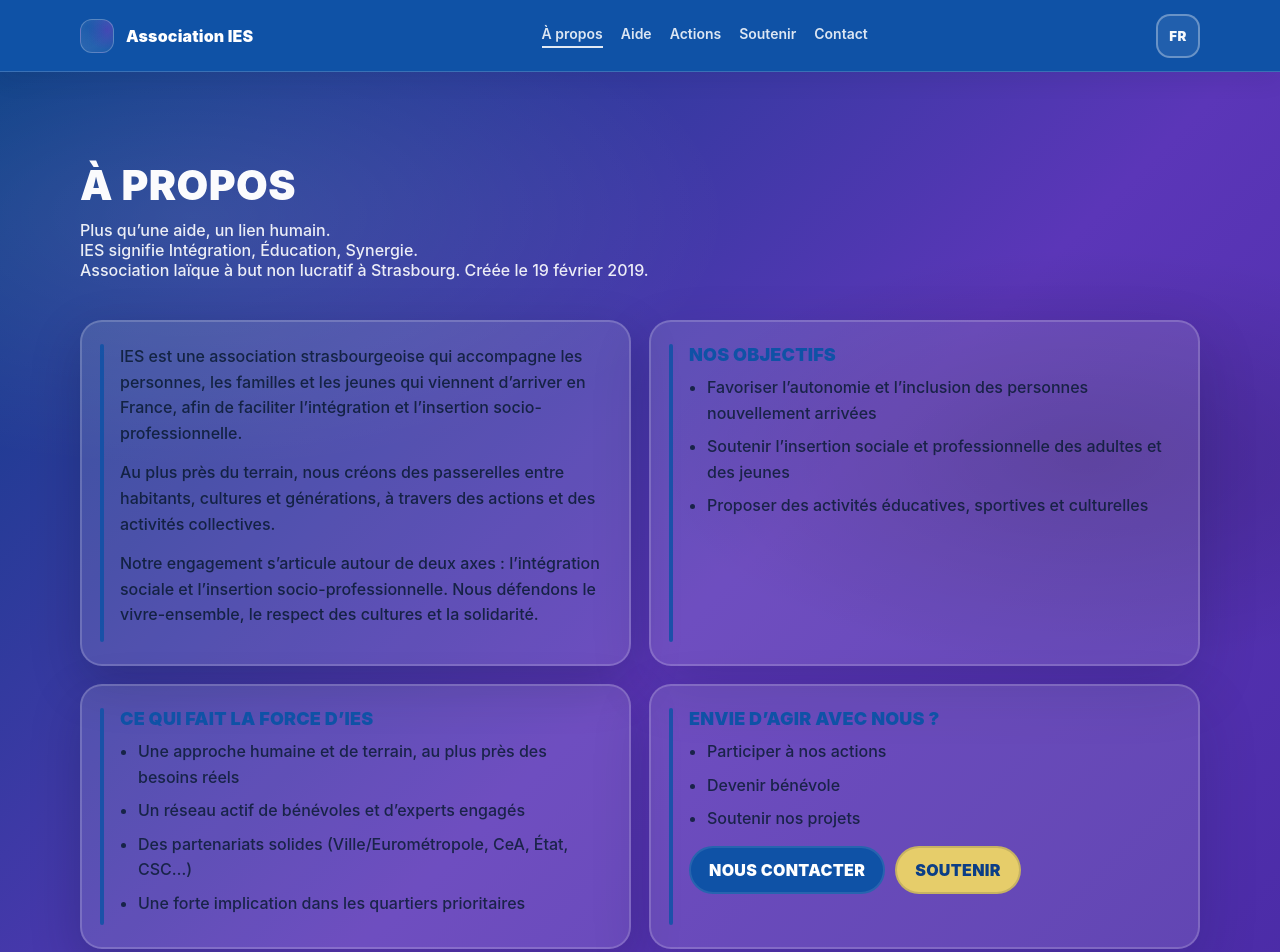
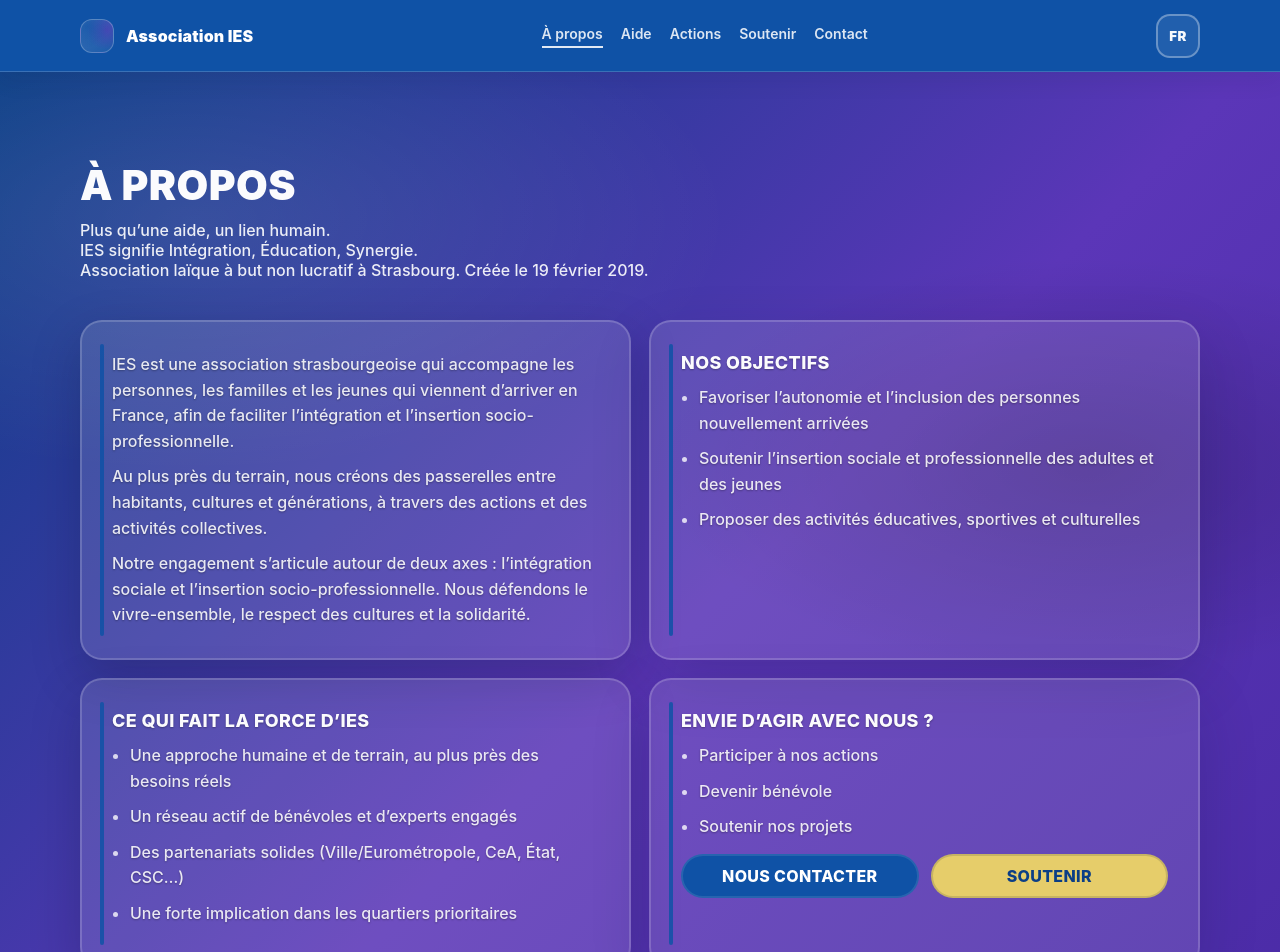
Before and after one commit to aslanzubairaev/Association-IES-, a Next.js app: page /fr/about in a window 1280 px wide. Shown: the top 952 px of the page. Built offline with nearby package versions, Linux system fonts and the light colour scheme.

Commit message:
изменил цвет текстов на странице О НАС

```diff
--- a/src/app/[locale]/about/page.tsx
+++ b/src/app/[locale]/about/page.tsx
@@ -18,7 +18,7 @@ export default function AboutPage({ params }: { params: { locale: "ru" | "fr" }
   const ctaList = copy.ctaList;
 
   return (
-    <main className="section section--purple">
+    <main className="section section--purple about-page">
       <Container>
         <div className="section-head">
           <h1 className="h2" style={{ color: "rgba(255,255,255,.98)" }}>
@@ -38,10 +38,10 @@ export default function AboutPage({ params }: { params: { locale: "ru" | "fr" }
           <div className="card card--paper about-card accent-left accent--blue" id="who">
             {/* Основной текст: три абзаца, как в новом копирайте. */}
             <p className="p">{copy.mainParagraphs[0]}</p>
-            <p className="p" style={{ marginTop: 10 }}>
+            <p className="p">
               {copy.mainParagraphs[1]}
             </p>
-            <p className="p" style={{ marginTop: 10 }}>
+            <p className="p">
               {copy.mainParagraphs[2]}
             </p>
           </div>
@@ -49,7 +49,7 @@ export default function AboutPage({ params }: { params: { locale: "ru" | "fr" }
           <div className="card card--paper card--highlight about-card accent-left accent--blue">
             {/* Список целей: три пункта, чтобы человек сразу понял направления работы. */}
             <h2 className="h3 h3--blue">{copy.goalsTitle}</h2>
-            <ul className="list" style={{ marginTop: 10 }}>
+            <ul className="list">
               {copy.goals.map((goal) => (
                 <li key={goal}>{goal}</li>
               ))}
@@ -62,7 +62,7 @@ export default function AboutPage({ params }: { params: { locale: "ru" | "fr" }
             <div className="card card--paper about-card accent-left accent--blue">
             {/* Сильные стороны: короткий список, который объясняет, почему подход работает. */}
             <h2 className="h3 h3--blue">{copy.strengthTitle}</h2>
-            <ul className="list" style={{ marginTop: 10 }}>
+            <ul className="list">
               {copy.strengthItems.map((item) => (
                 <li key={item}>{item}</li>
               ))}
@@ -72,13 +72,13 @@ export default function AboutPage({ params }: { params: { locale: "ru" | "fr" }
           <div className="card card--paper card--highlight about-card accent-left accent--blue">
             {/* Призыв к действию: что можно сделать и куда нажать. */}
             <h2 className="h3 h3--blue">{ctaTitle}</h2>
-            <ul className="list" style={{ marginTop: 10 }}>
+            <ul className="list">
               {ctaList.map((item) => (
                 <li key={item}>{item}</li>
               ))}
             </ul>
 
-            <div style={{ marginTop: 14, display: "flex", gap: 10, flexWrap: "wrap" }}>
+            <div className="about-cta">
               <Link className="btn btn--pill btn--blue" href={contactHref}>
                 {contactLabel}
               </Link>
--- a/src/app/globals.css
+++ b/src/app/globals.css
@@ -841,6 +841,86 @@ a {
   border-color: var(--surface-border);
 }
 
+.about-page .about-card {
+  padding: 30px;
+}
+
+.about-page .about-card .h3,
+.about-page .about-card .h3--blue {
+  color: var(--card-title-color);
+  font-weight: 800;
+  letter-spacing: 0.02em;
+  text-shadow: var(--card-text-shadow);
+}
+
+.about-page .about-card .p {
+  margin: 0;
+  color: var(--card-body-color);
+  font-weight: 500;
+  font-size: 16px;
+  line-height: 1.6;
+  text-shadow: var(--card-text-shadow);
+}
+
+.about-page .about-card .p + .p {
+  margin-top: 10px;
+}
+
+.about-page .about-card .list {
+  margin-top: 12px;
+  color: var(--card-body-color);
+  font-size: 16px;
+  line-height: 1.6;
+  text-shadow: var(--card-text-shadow);
+}
+
+.about-page .about-card .list li {
+  margin: 10px 0;
+  color: var(--card-body-color);
+  text-shadow: var(--card-text-shadow);
+}
+
+.about-page .about-card .list li::marker {
+  color: rgba(255, 255, 255, 0.78);
+}
+
+.about-page .about-cta {
+  margin-top: 14px;
+  display: flex;
+  gap: 12px;
+  flex-wrap: wrap;
+}
+
+.about-page .about-cta .btn {
+  height: 44px;
+  min-height: 44px;
+  padding: 0 22px;
+  font-weight: 800;
+  letter-spacing: 0.02em;
+  flex: 1 1 0;
+  justify-content: center;
+}
+
+.about-page .about-cta .btn:hover {
+  transform: translateY(-2px);
+  box-shadow: 0 12px 26px rgba(7, 12, 40, 0.25);
+}
+
+.about-page .about-cta .btn:focus-visible {
+  outline: 3px solid rgba(255, 255, 255, 0.65);
+  outline-offset: 3px;
+}
+
+@media (max-width: 520px) {
+  .about-page .about-cta {
+    width: 100%;
+  }
+
+  .about-page .about-cta .btn {
+    width: 100%;
+  }
+}
+
 /* Карточки на странице “Aide / Чем помогаем”: такие же цвета, как у quickNav. */
 .aide-card.card--paper {
   background: var(--surface);
--- a/src/components/sections/QuickNav.tsx
+++ b/src/components/sections/QuickNav.tsx
@@ -35,7 +35,7 @@ export function QuickNav({ locale }: QuickNavProps) {
 
                 <p className="p">{card.description[locale]}</p>
 
-                <div style={{ marginTop: 12 }}>
+                <div className="quickNav-cta">
                   <Button variant="secondary" href={href}>
                     {copy.ctaLabel}
                   </Button>
--- a/src/legacy/styles.css
+++ b/src/legacy/styles.css
@@ -375,42 +375,51 @@
     line-height: 1.6;
   }
 
-  /* --- Text contrast only for needs + actions-short cards --- */
+  /* --- Text contrast only for needs + trust + actions-short cards --- */
   .needs-block .card,
   .needs-block .link-card,
+  .trust-block .card,
   .actions-short-block .card,
   .actions-short-block .link-card{
-    color: var(--text-primary);
+    color: var(--card-body-color);
   }
 
   .needs-block .card h3,
   .needs-block .card .h3,
   .needs-block .link-card h3,
   .needs-block .link-card .h3,
+  .trust-block .card h3,
+  .trust-block .card .h3,
   .actions-short-block .card h3,
   .actions-short-block .link-card h3{
-    color: var(--text-primary);
+    color: var(--card-title-color);
     font-weight: 700;
+    text-shadow: var(--card-text-shadow);
   }
 
   .needs-block .card p,
   .needs-block .card li,
   .needs-block .link-card p,
   .needs-block .link-card li,
+  .trust-block .card p,
+  .trust-block .card li,
   .actions-short-block .card p,
   .actions-short-block .card li,
   .actions-short-block .link-card p,
   .actions-short-block .link-card li{
-    color: var(--text-muted);
+    color: var(--card-body-color);
     font-weight: 500;
-    line-height: 1.6;
+    line-height: 1.55;
+    text-shadow: var(--card-text-shadow);
   }
 
   .needs-block .card .muted,
   .needs-block .link-card .muted,
+  .trust-block .card .muted,
   .actions-short-block .card .muted,
   .actions-short-block .link-card .muted{
-    color: var(--text-muted);
+    color: var(--card-muted-color);
+    text-shadow: var(--card-text-shadow);
   }
 
   .needs-block .btn,
@@ -434,18 +443,9 @@
   .needs-block .card .h3,
   .needs-block .link-card h3,
   .needs-block .link-card .h3{
-    color: #f3f5ff;
-    font-weight: 700;
     text-transform: none;
     letter-spacing: 0.2px;
     font-size: 20px;
-  }
-
-  .needs-block .card p,
-  .needs-block .link-card p{
-    color: var(--text-muted);
-    font-weight: 500;
-    line-height: 1.6;
   }
 
   .needs-block .btn{
@@ -461,12 +461,16 @@
   }
 
   .actions-short-block .card-list{
-    color: var(--text-primary);
+    color: var(--card-body-color);
     letter-spacing: 0.2px;
   }
 
   .actions-short-block .card-list .bullet-list li{
-    font-weight: 600;
+    font-size: 15px;
+    font-weight: 500;
+    line-height: 1.6;
+    margin: 10px 0;
+    text-shadow: var(--card-text-shadow);
   }
 
   .actions-short-block .card-list .bullet-list li::before{
@@ -481,13 +485,15 @@
 
   .actions-short-block .card-summary .h3,
   .actions-short-block .card-summary h3{
-    color: var(--text-primary);
+    color: var(--card-title-color);
     font-weight: 700;
+    text-shadow: var(--card-text-shadow);
   }
 
   .actions-short-block .card-summary .p,
   .actions-short-block .card-summary p{
-    color: var(--text-muted);
+    color: var(--card-body-color);
+    text-shadow: var(--card-text-shadow);
   }
 
   .actions-short-block .card-summary .btn:hover{
@@ -756,7 +762,8 @@
     margin: 0;
     font-size: 16px;
     line-height: 1.6;
-    color: rgba(255,255,255,0.95);
+    color: var(--card-body-color);
+    text-shadow: var(--card-text-shadow);
   }
 
   .quote-card__sign{
@@ -766,7 +773,8 @@
     letter-spacing: .02em;
     text-transform: uppercase;
     font-size: 12px;
-    color: rgba(255,255,255,0.9);
+    color: var(--card-muted-color);
+    text-shadow: var(--card-text-shadow);
   }
 
 
@@ -815,6 +823,16 @@
     font-weight: 500;
   }
   .card--paper .list{ color: rgba(11,27,51,.84); }
+
+  .trust-block .list{
+    font-size: 15px;
+    line-height: 1.6;
+  }
+
+  .trust-block .list li{
+    margin: 10px 0;
+    line-height: 1.6;
+  }
 
   .focus{
     margin-top: 14px;
```
Also changed, not shown: src/components/ui/Button/Button.module.css (+5 -3 lines).
